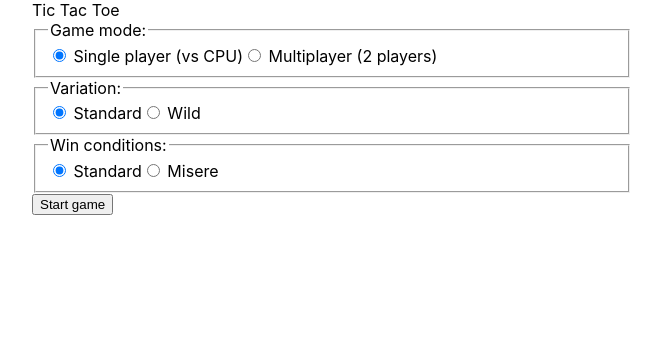
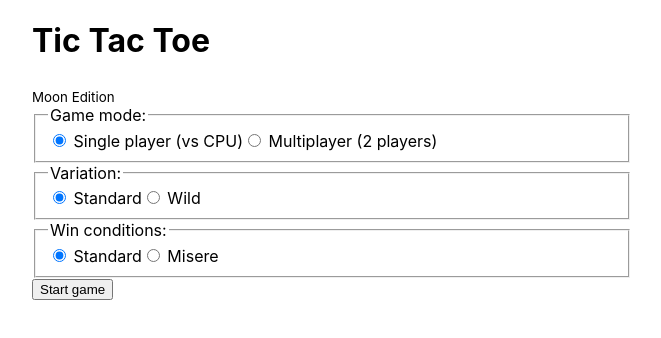
Before and after one commit to moonquddus/tic-tac-toe, a React (Create React App) app: page / in a window 1280 px wide. Shown: the top 338 px of the page, without its empty margins (308-969 px from the left). Built offline with nearby package versions, Linux system fonts and the light colour scheme.

Commit message:
semantic changes

```diff
--- a/src/components/feature/App/App.tsx
+++ b/src/components/feature/App/App.tsx
@@ -5,11 +5,11 @@ import { RecoilRoot } from 'recoil'
 
 function App() {
   return (
-    <div id='app' className={styles.app}>
+    <main id='app' className={styles.app}>
       <RecoilRoot>
         <RouterProvider router={router} />
       </RecoilRoot>
-    </div>
+    </main>
   )
 }
 
--- a/src/components/page/Menu/Menu.tsx
+++ b/src/components/page/Menu/Menu.tsx
@@ -32,7 +32,8 @@ function Menu() {
   // But there is such a thing as over-engineering haha
   return (
     <div>
-      Tic Tac Toe
+      <h1>Tic Tac Toe</h1>
+      <sub>Moon Edition</sub>
       <form>
         <fieldset>
           <legend>Game mode:</legend>
```
